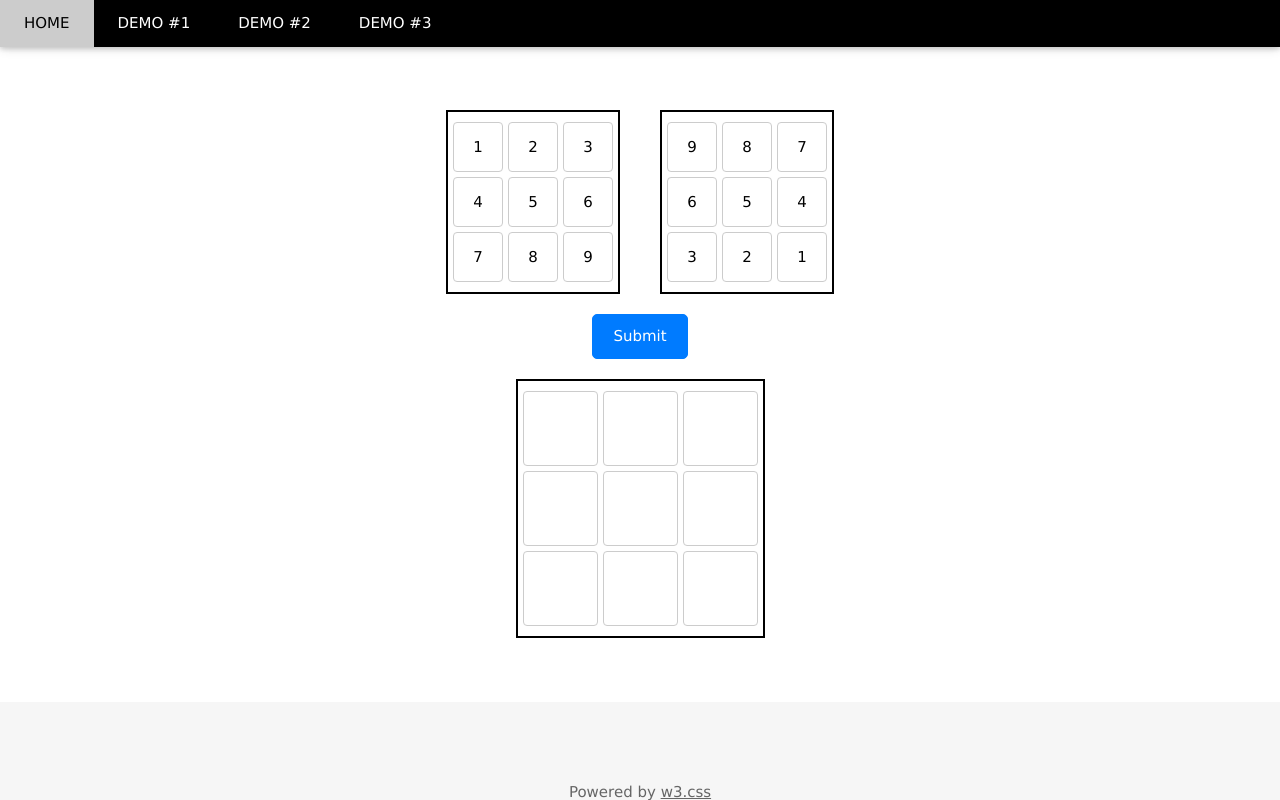
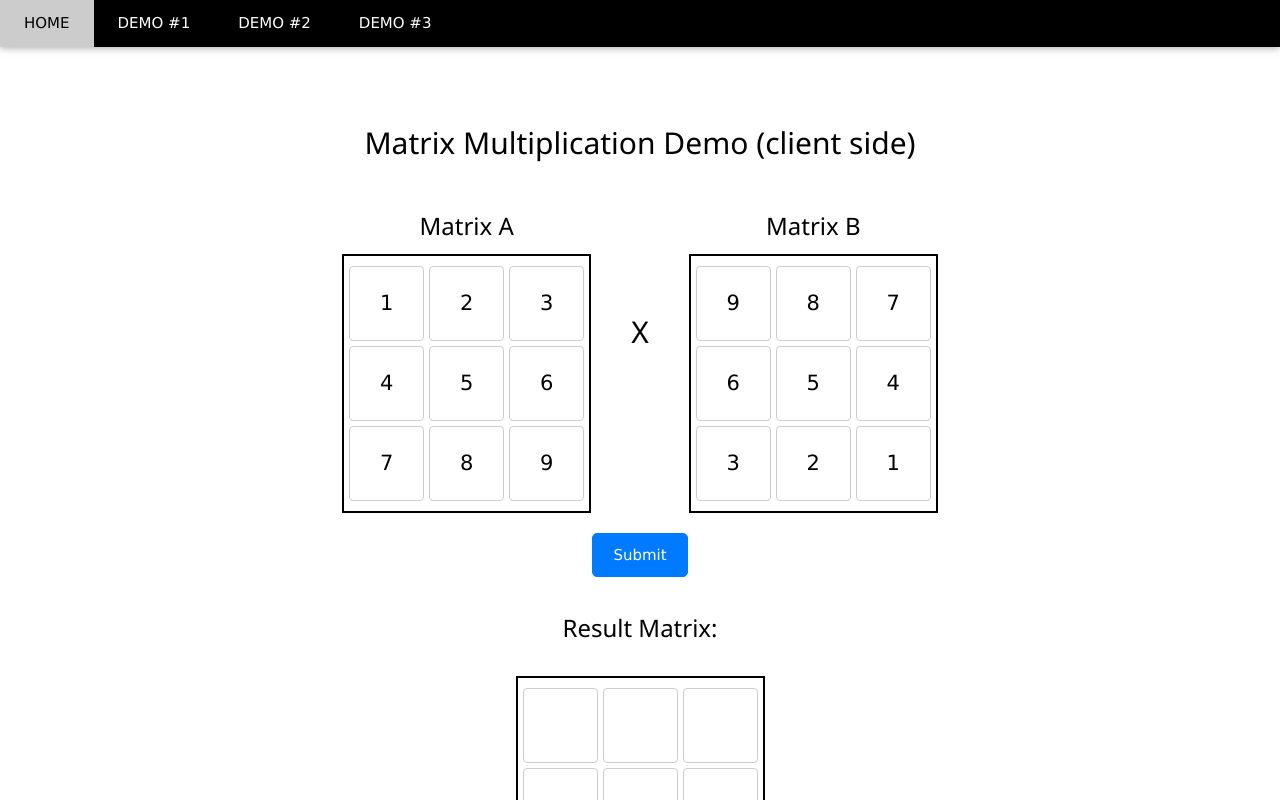
Before and after one commit to mevers303/CSCI3415-Group-2-Project, an Angular app in the folder typescript/client/: page /demo1 in a window 1280 px wide. Shown: the top 800 px of the page. Built offline with nearby package versions, Linux system fonts and the light colour scheme.

Commit message:
Completed demo #1 client side functions

```diff
--- a/typescript/client/src/app/demo1/demo1.css
+++ b/typescript/client/src/app/demo1/demo1.css
@@ -20,26 +20,23 @@ form {
 }
 
 .matrix input {
-    width: 50px;
-    height: 50px;
-    text-align: center;
-    font-size: 1em;
-    border: 1px solid #ccc;
-    border-radius: 4px;
-}
-
-.result-matrix {
-    margin-top: 20px;
-    font-size: 1.2em;
-}
-
-.result-matrix input {
     width: 75px;
     height: 75px;
     text-align: center;
     font-size: 1.4em;
     border: 1px solid #ccc;
     border-radius: 4px;
+}
+
+.result_matrix {
+    margin-top: 20px;
+    font-size: 1.2em;
+}
+
+.multiply-symbol {
+    font-size: 2em;
+    align-self: center;
+    margin-top: 111px; /* Adjust as needed for perfect alignment */
 }
 
 /* Hides the number input spinners for a cleaner look */
@@ -51,6 +48,7 @@ input[type=number]::-webkit-outer-spin-button {
 
 input[type=number] {
     -moz-appearance: textfield;
+    appearance: textfield;
 }
 
 button[type="submit"] {
--- a/typescript/client/src/app/demo1/demo1.html
+++ b/typescript/client/src/app/demo1/demo1.html
@@ -1,6 +1,10 @@
+<h2>Matrix Multiplication Demo (client side)</h2>
+<br />
+
 <form onsubmit="return false;">
     <div class="container">
-        <!-- First 3x3 Matrix -->
+        <div>
+            <h3>Matrix A</h3>
             <div class="matrix input_matrix">
                 <input type="number" name="matrix1_00" value="1">
                 <input type="number" name="matrix1_01" value="2">
@@ -12,8 +16,13 @@
                 <input type="number" name="matrix1_21" value="8">
                 <input type="number" name="matrix1_22" value="9">
             </div>
+        </div>
+
+        <div><h3 class="multiply-symbol">X</h3></div>
 
         <!-- Second 3x3 Matrix -->
+        <div>
+            <h3>Matrix B</h3>
             <div class="matrix input_matrix">
                 <input type="number" name="matrix2_00" value="9">
                 <input type="number" name="matrix2_01" value="8">
@@ -26,12 +35,16 @@
                 <input type="number" name="matrix2_22" value="1">
             </div>
         </div>
-    <button type="submit">Submit</button>
+    </div>
+    <button type="submit" (click)="computeMatrix()">Submit</button>
 </form>
 
 <!-- Result 3x3 Matrix -->
+<div class="result_container">
+    <br />
+    <h3>Result Matrix:</h3>
     <div class="container">
-    <div class="matrix result-matrix">
+        <div class="matrix result_matrix">
             <input type="number" name="matrix3_00" value="" readonly>
             <input type="number" name="matrix3_01" value="" readonly>
             <input type="number" name="matrix3_02" value="" readonly>
@@ -43,3 +56,4 @@
             <input type="number" name="matrix3_22" value="" readonly>
         </div>
     </div>
+</div>
--- a/typescript/client/src/app/demo1/demo1.ts
+++ b/typescript/client/src/app/demo1/demo1.ts
@@ -8,4 +8,57 @@ import { Component } from '@angular/core';
 })
 export class Demo1 {
 
+    computeMatrix(): void {
+        console.log('Computing matrix...');
+
+        // pull the numbers from the form into a 1D array
+        const inputElements: HTMLInputElement[] = Array.from(document.querySelectorAll('.input_matrix input'));
+        const matrixInputs: number[] = inputElements.map(input => Number(input.value));
+
+        // construct the two 3x3 matrices
+        const matrix1: number[][] = [];
+        matrix1.push(matrixInputs.slice(0, 3));
+        matrix1.push(matrixInputs.slice(3, 6));
+        matrix1.push(matrixInputs.slice(6, 9));
+        const matrix2: number[][] = [];
+        matrix2.push(matrixInputs.slice(9, 12));
+        matrix2.push(matrixInputs.slice(12, 15));
+        matrix2.push(matrixInputs.slice(15, 18));
+
+        console.log('Matrix 1:', matrix1);
+        console.log('Matrix 2:', matrix2);
+
+        // compute the result matrix
+        const resultMatrix: number[][] = [];
+        resultMatrix[0] = [0, 0, 0];
+        resultMatrix[1] = [0, 0, 0];
+        resultMatrix[2] = [0, 0, 0];
+
+        resultMatrix[0][0] = matrix1[0][0] * matrix2[0][0] + matrix1[0][1] * matrix2[1][0] + matrix1[0][2] * matrix2[2][0];
+        resultMatrix[0][1] = matrix1[0][0] * matrix2[0][1] + matrix1[0][1] * matrix2[1][1] + matrix1[0][2] * matrix2[2][1];
+        resultMatrix[0][2] = matrix1[0][0] * matrix2[0][2] + matrix1[0][1] * matrix2[1][2] + matrix1[0][2] * matrix2[2][2];
+
+        resultMatrix[1][0] = matrix1[1][0] * matrix2[0][0] + matrix1[1][1] * matrix2[1][0] + matrix1[1][2] * matrix2[2][0];
+        resultMatrix[1][1] = matrix1[1][0] * matrix2[0][1] + matrix1[1][1] * matrix2[1][1] + matrix1[1][2] * matrix2[2][1];
+        resultMatrix[1][2] = matrix1[1][0] * matrix2[0][2] + matrix1[1][1] * matrix2[1][2] + matrix1[1][2] * matrix2[2][2];
+
+        resultMatrix[2][0] = matrix1[2][0] * matrix2[0][0] + matrix1[2][1] * matrix2[1][0] + matrix1[2][2] * matrix2[2][0];
+        resultMatrix[2][1] = matrix1[2][0] * matrix2[0][1] + matrix1[2][1] * matrix2[1][1] + matrix1[2][2] * matrix2[2][1];
+        resultMatrix[2][2] = matrix1[2][0] * matrix2[0][2] + matrix1[2][1] * matrix2[1][2] + matrix1[2][2] * matrix2[2][2];
+
+        console.log('Result Matrix:', resultMatrix);
+
+        // display the result matrix in the result inputs
+        const resultInputs: NodeListOf<HTMLInputElement> = document.querySelectorAll('.result_matrix input');
+        console.log('Result Inputs:', resultInputs);
+        resultInputs[0].value = resultMatrix[0][0].toString();
+        resultInputs[1].value = resultMatrix[0][1].toString();
+        resultInputs[2].value = resultMatrix[0][2].toString();
+        resultInputs[3].value = resultMatrix[1][0].toString();
+        resultInputs[4].value = resultMatrix[1][1].toString();
+        resultInputs[5].value = resultMatrix[1][2].toString();
+        resultInputs[6].value = resultMatrix[2][0].toString();
+        resultInputs[7].value = resultMatrix[2][1].toString();
+        resultInputs[8].value = resultMatrix[2][2].toString();
+    }
 }
```
Lines whose indentation alone changed are shown as unchanged.
